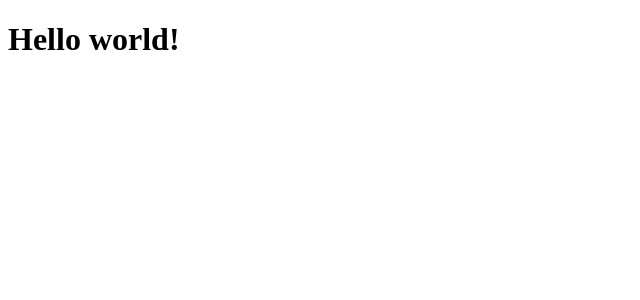
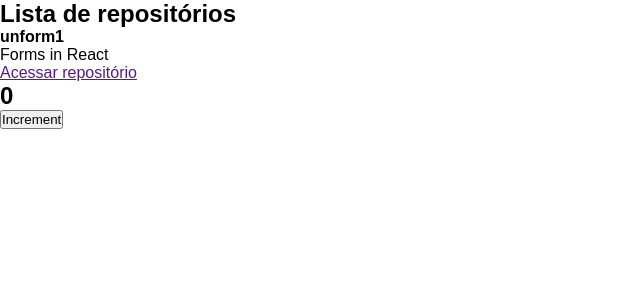
Before and after one commit to PedroXA/Ignite-reactjs-rocketseat, a React app in the folder 1-GITHUB-EXPLORER/: page / in a window 1280 px wide. Shown: the top 300 px of the page, without its empty margins (0-640 px from the left). Built offline with nearby package versions, Linux system fonts and the light colour scheme.

Commit message:
é isso ae

```diff
--- a/1-GITHUB-EXPLORER/src/App.jsx
+++ b/1-GITHUB-EXPLORER/src/App.jsx
@@ -1,3 +1,14 @@
-export function App(){
-    return <h1>Hello world!</h1>
+import "../styles/global.scss";
+import { Counter } from "./components/Counter";
+import { RepositoryList } from "./components/RepositoryList";
+
+export function App() {
+  // throw new Error('Deu alguma coisa de ruim aqui!')
+
+  return (
+    <>
+      <RepositoryList />
+      <Counter />
+    </>
+  );
 }
--- /dev/null
+++ b/1-GITHUB-EXPLORER/src/components/Counter.jsx
@@ -0,0 +1,20 @@
+import { useState } from "react";
+
+// hook -> gancho
+
+export function Counter() {
+  const [counter, setCounter] = useState(0);
+
+  function increment() {
+    setCounter(counter + 1);
+  }
+
+  return (
+    <div>
+      <h2>{counter}</h2>
+      <button type="button" onClick={increment}>
+        Increment
+      </button>
+    </div>
+  );
+}
--- /dev/null
+++ b/1-GITHUB-EXPLORER/src/components/RepositoryItem.jsx
@@ -0,0 +1,10 @@
+export function RepositoryItem(props) {
+  return (
+    <li>
+      <strong>{props.repository}</strong>
+      <p>Forms in React</p>
+
+      <a href="">Acessar repositório</a>
+    </li>
+  );
+}
--- /dev/null
+++ b/1-GITHUB-EXPLORER/src/components/RepositoryList.jsx
@@ -0,0 +1,15 @@
+import { RepositoryItem } from "./RepositoryItem";
+
+const repositoryName = "unform2";
+
+export function RepositoryList() {
+  return (
+    <section className="repository-list">
+      <h1>Lista de repositórios</h1>
+
+      <ul>
+        <RepositoryItem repository="unform1" />
+      </ul>
+    </section>
+  );
+}
```
Also changed, not shown: 3 other files (tests, documents, lock files or other folders).
